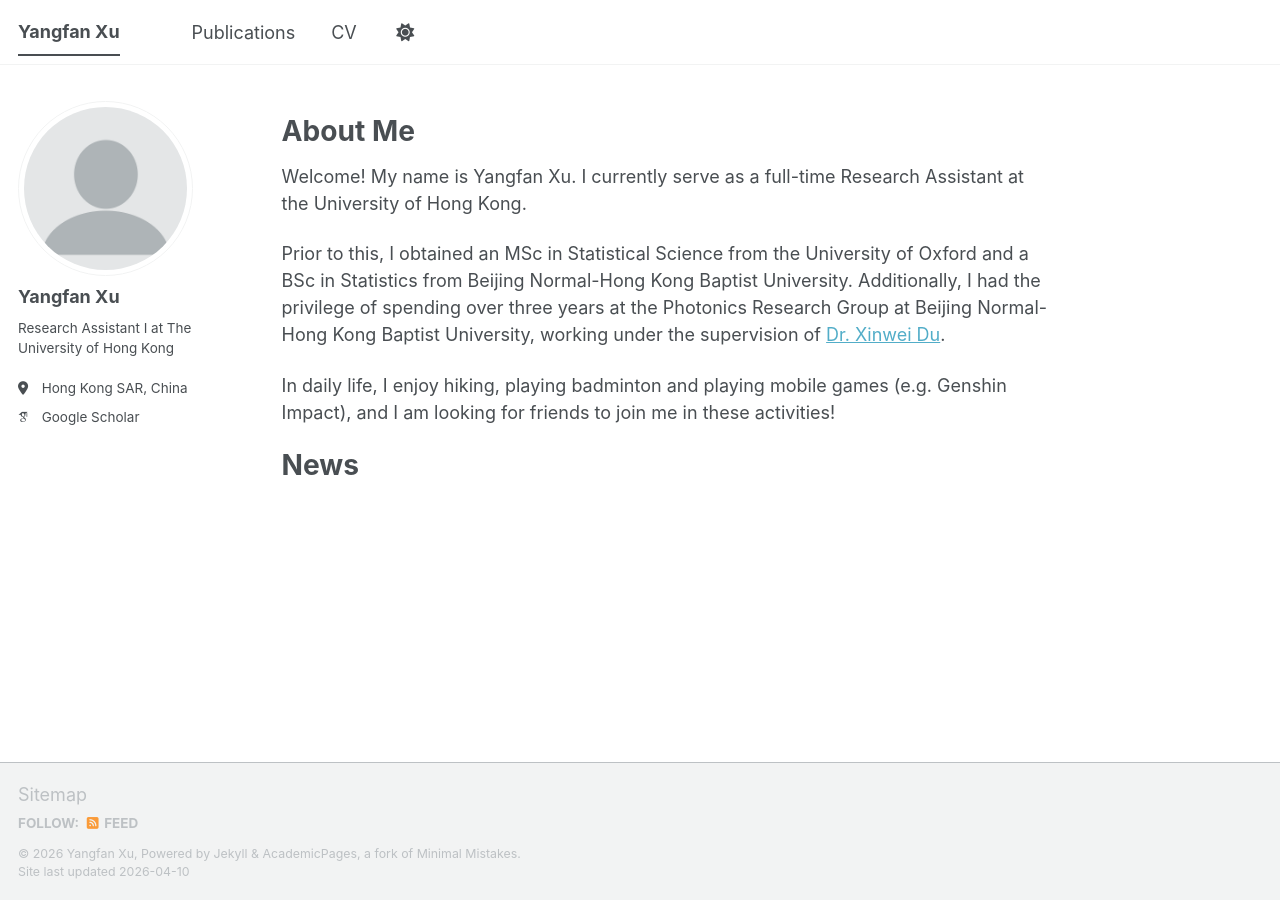
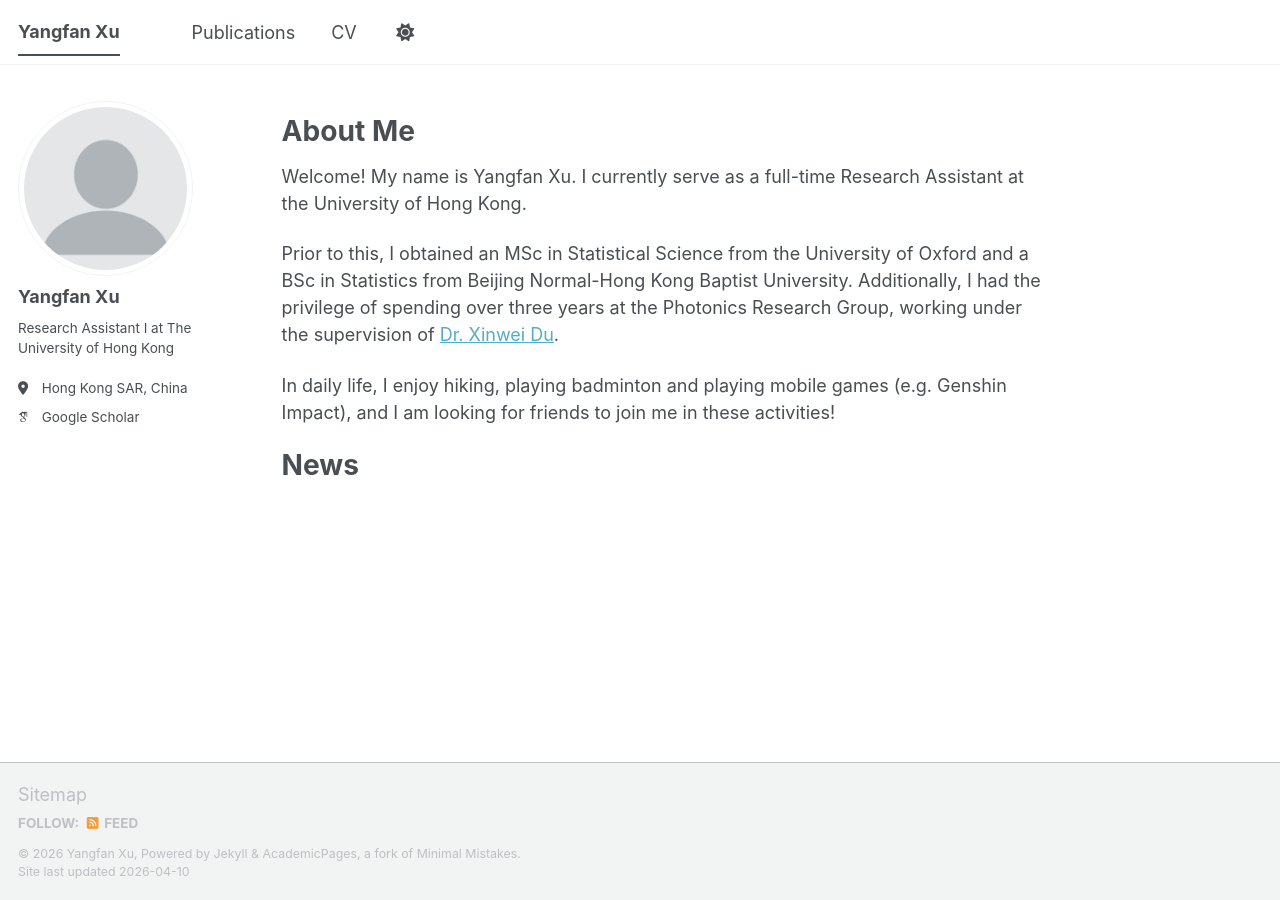
Before and after one commit to ethanxu02/ethanxu02.github.io, a Jekyll site: the page built from _pages/about.md, in a window 1280 px wide. Built offline with Jekyll 4.4.1, drawn with Linux system fonts in a browser that asks for light colours; some web fonts are replaced; a script bundle is joined from its source files by our own code; library files that are not in the unit come from our copies.

Commit message:
Update about.md

```diff
--- a/_pages/about.md
+++ b/_pages/about.md
@@ -10,7 +10,7 @@ About Me
 ======
 Welcome! My name is Yangfan Xu. I currently serve as a full-time Research Assistant at the University of Hong Kong.
 
-Prior to this, I obtained an MSc in Statistical Science from the University of Oxford and a BSc in Statistics from Beijing Normal-Hong Kong Baptist University. Additionally, I had the privilege of spending over three years at the Photonics Research Group at Beijing Normal-Hong Kong Baptist University, working under the supervision of [Dr. Xinwei Du](https://staff.bnbu.edu.cn/xinweidu/en).
+Prior to this, I obtained an MSc in Statistical Science from the University of Oxford and a BSc in Statistics from Beijing Normal-Hong Kong Baptist University. Additionally, I had the privilege of spending over three years at the Photonics Research Group, working under the supervision of [Dr. Xinwei Du](https://staff.bnbu.edu.cn/xinweidu/en).
 
 In daily life, I enjoy hiking, playing badminton and playing mobile games (e.g. Genshin Impact), and I am looking for friends to join me in these activities!
 
```
